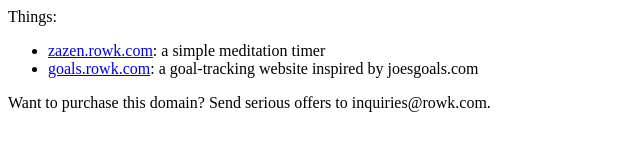
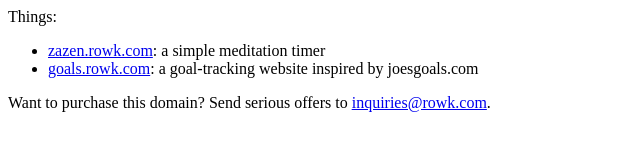
Before and after one commit to mrooney/www.rowk.com, a plain HTML site: page index.html in a window 1280 px wide. Shown: the whole page, without its empty margins (0-640 px from the left). Drawn offline with Linux system fonts and the light colour scheme.

Commit message:
email address is a link

```diff
--- a/index.html
+++ b/index.html
@@ -24,7 +24,7 @@ Things:
 </div>
 
 <footer>
-Want to purchase this domain? Send serious offers to inquiries@rowk.com.
+Want to purchase this domain? Send serious offers to <a href="mailto:inquiries@rowk.com">inquiries@rowk.com</a>.
 </footer>
 
 </body>
```
